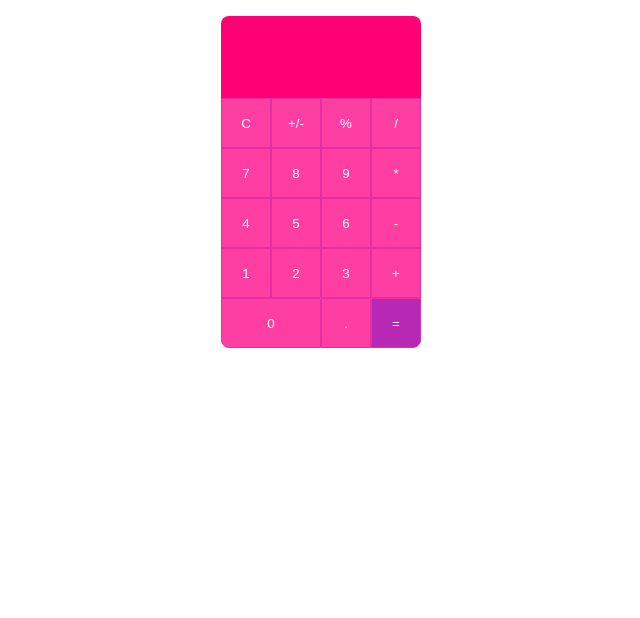
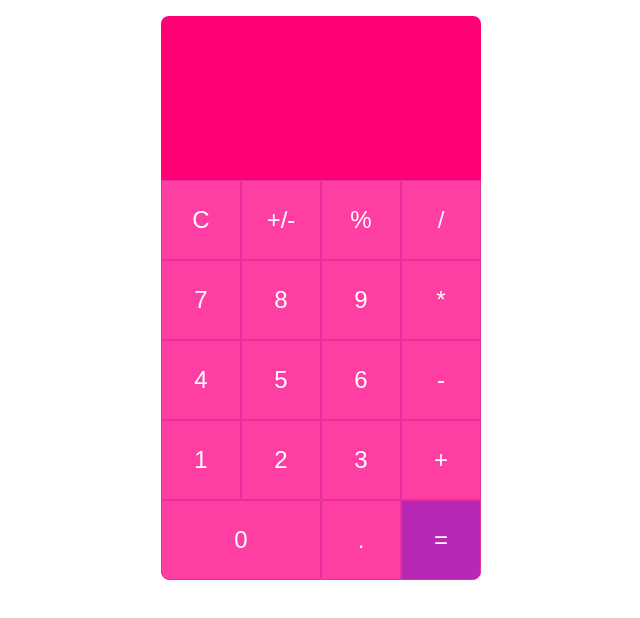
Before and after one commit to musfars/react-calculator, a React (Create React App) app: page / in a window 1280 px wide. Shown: the top 618 px of the page, without its empty margins (319-959 px from the left). Built offline with nearby package versions, Linux system fonts and the light colour scheme.

Commit message:
App size enhanced

```diff
--- a/src/App.css
+++ b/src/App.css
@@ -1,45 +1,46 @@
 .App {
-    width: 200px;
+    width: 320px;
     border-top-right-radius: 2px;
     margin: 16px auto;
 }
 
 button {
-    height: 50px;
-    width: 50px;
+    height: 80px;
+    width: 80px;
     color: white;
     background: #ff3ea4;
     border: 1px solid #e52fa1;
+    font-size: 24px;
 }
 
 .longButton {
-    width: 100px;
+    width: 160px;
     border-bottom-left-radius: 8px;
 }
 
 .calculator__display-input {
     background: #ff0075;
-    height: 32px;
+    height: 64px;
     border-top-right-radius: 8px;
     border-top-left-radius: 8px;
     text-align: right;
     padding-top: 16px;
     padding-right: 16px;
     color: white;
-    font-size: 12px;
+    font-size: 24px;
     box-sizing: border-box;
 }
 
 .calculator__display-output {
     background: #ff0075;
-    height: 50px;
+    height: 100px;
     text-align: right;
     box-sizing: border-box;
     color: white;
     font-weight: bold;
     padding-right: 16px;
     padding-bottom: 8px;
-    font-size: 36px;
+    font-size: 72px;
 }
 
 .darkButton {
```
